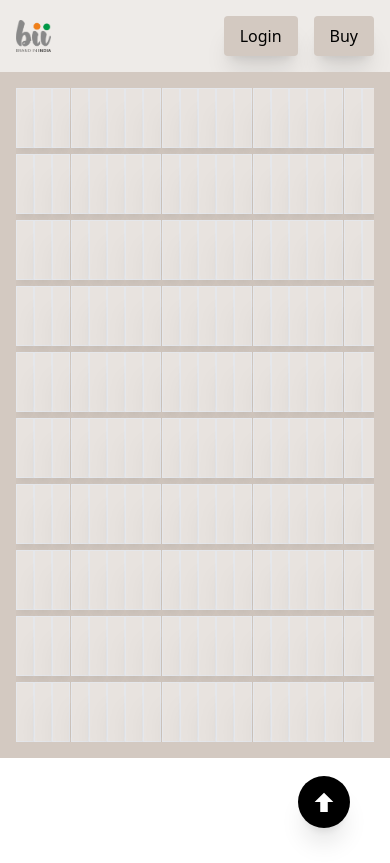
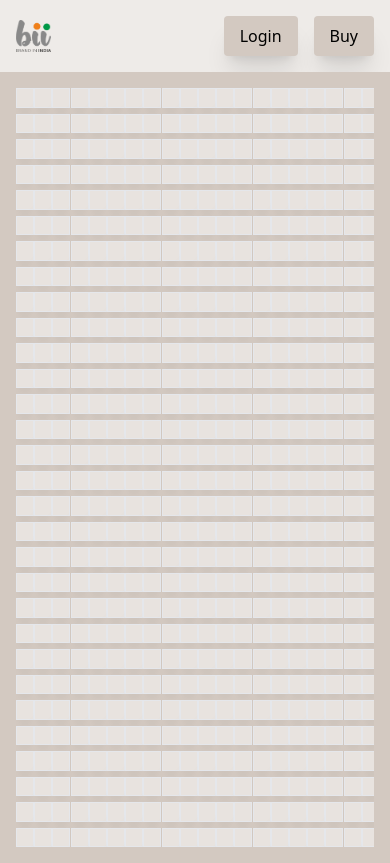
Before and after one commit to Er-Osama-ali/bii.edionproject.xyz, a React (Vite) app: page / in a window 390 px wide. Built offline with nearby package versions, Linux system fonts and the light colour scheme.

Commit message:
3rd commit

```diff
--- a/src/App.css
+++ b/src/App.css
@@ -0,0 +1,10 @@
+@media (max-width: 768px) {
+    .BoxFix {
+      height: 50px; /* Height for tablets */
+    }
+  }
+
+  @media (max-width: 480px) {
+    .BoxFix {
+      height: 40px; /* Height for mobile */
+    }}
--- a/src/App.jsx
+++ b/src/App.jsx
@@ -7,7 +7,7 @@ import Register from './Components/Register';
 import Terms from './Components/Terms'
 import Sidebar from './Pages/Sidebar';
 import Logout from './Pages/Logout';
-
+import './App.css'
 
 
 function App() {
--- a/src/Components/Home.jsx
+++ b/src/Components/Home.jsx
@@ -1,9 +1,12 @@
+
 import { ImArrowUp } from "react-icons/im";
-import React, { useState } from 'react';
+import React, { useState, useEffect } from 'react';
 import InfiniteScroll from 'react-infinite-scroll-component';
+import '../App.css';
 
 const Home = () => {
   const [items, setItems] = useState(Array.from({ length: 200 }));
+  const [isDesktop, setIsDesktop] = useState(window.innerWidth > 768);
 
   const fetchMoreData = () => {
     if (items.length >= 2000000) return;
@@ -14,6 +17,18 @@ const Home = () => {
     window.scrollTo({ top: 0, behavior: 'smooth' });
   };
 
+  useEffect(() => {
+    const handleResize = () => {
+      setIsDesktop(window.innerWidth > 768);
+    };
+
+    window.addEventListener('resize', handleResize);
+
+    return () => {
+      window.removeEventListener('resize', handleResize);
+    };
+  }, []);
+
   return (
     <div className="p-4 bg-primary relative">
       <InfiniteScroll
@@ -22,27 +37,26 @@ const Home = () => {
         hasMore={items.length < 2000000}
         endMessage={<p>You've seen all the boxes!</p>}
       >
-        <div className="grid grid-cols-20 gap-1.5">
+        <div className="grid grid-cols-20 sm:grid-cols-20 md:grid-cols-20 lg:grid-cols-20 xl:grid-cols-20 gap-1.5">
           {items.map((_, index) => (
             <div
               key={index}
-              id="BoxFix"
               className="border p-2 flex items-center justify-center text-center bg-secondary cursor-pointer shadow-xl hover:bg-hover transform hover:scale-110 transition-all duration-300 ease-in-out"
-              style={{ height: '60px' }}
-            >
+              style={{ height: '5vw' }} >
 
             </div>
           ))}
         </div>
       </InfiniteScroll>
 
-
-      <button
-        className="fixed bottom-4 right-10 bg-black text-white p-4 rounded-full shadow-xl hover:bg-gray-900 transform hover:scale-110 transition-all duration-300 ease-in-out "
-        onClick={scrollToTop}
-      >
-        <ImArrowUp className="text-xl font-2rem" />
-      </button>
+      {isDesktop && (
+        <button
+          className="fixed bottom-4 right-10 bg-black text-white p-4 rounded-full shadow-xl hover:bg-gray-900 transform hover:scale-110 transition-all duration-300 ease-in-out"
+          onClick={scrollToTop}
+        >
+          <ImArrowUp className="text-xl font-2rem" />
+        </button>
+      )}
     </div>
   );
 };
```
